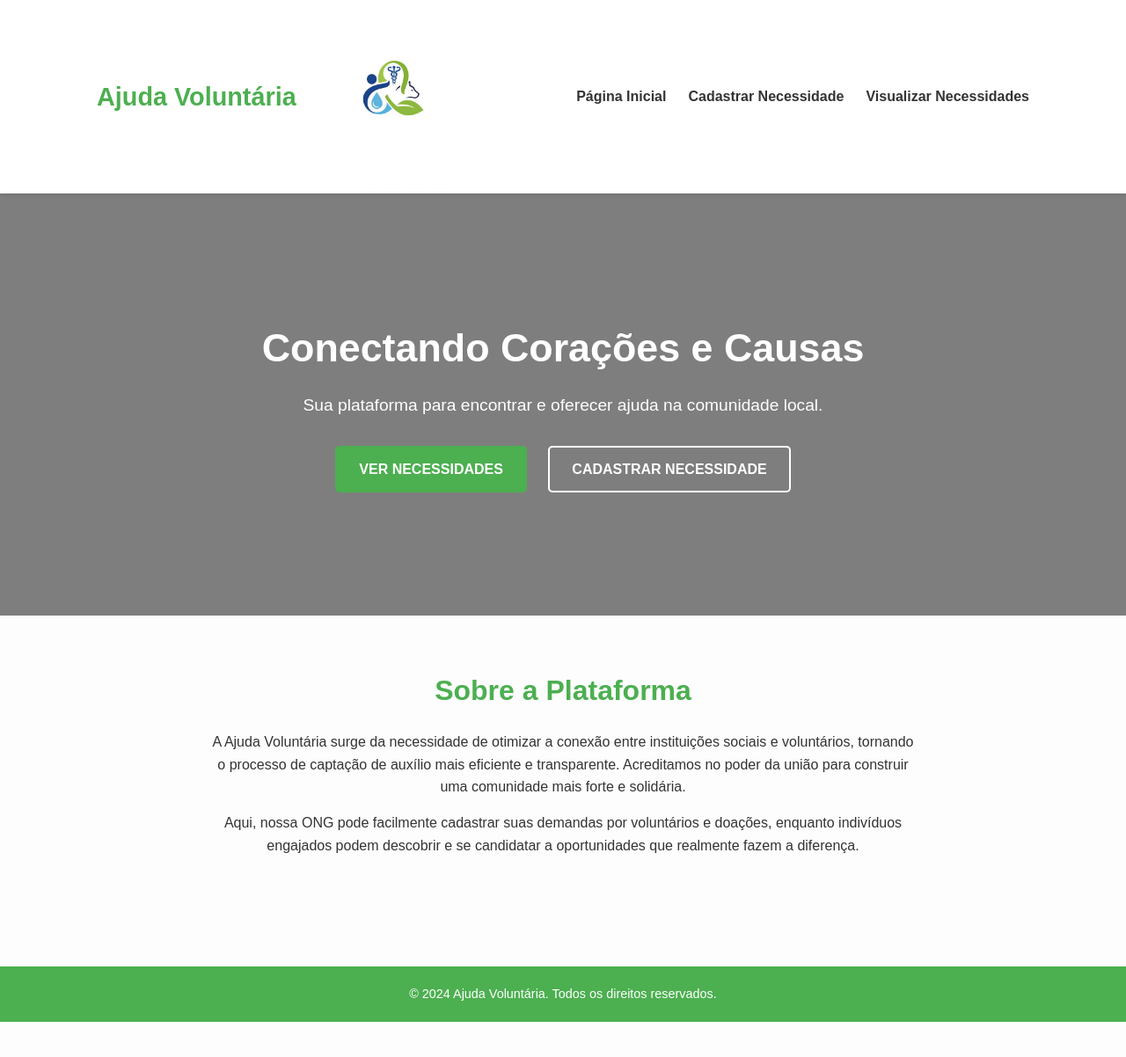
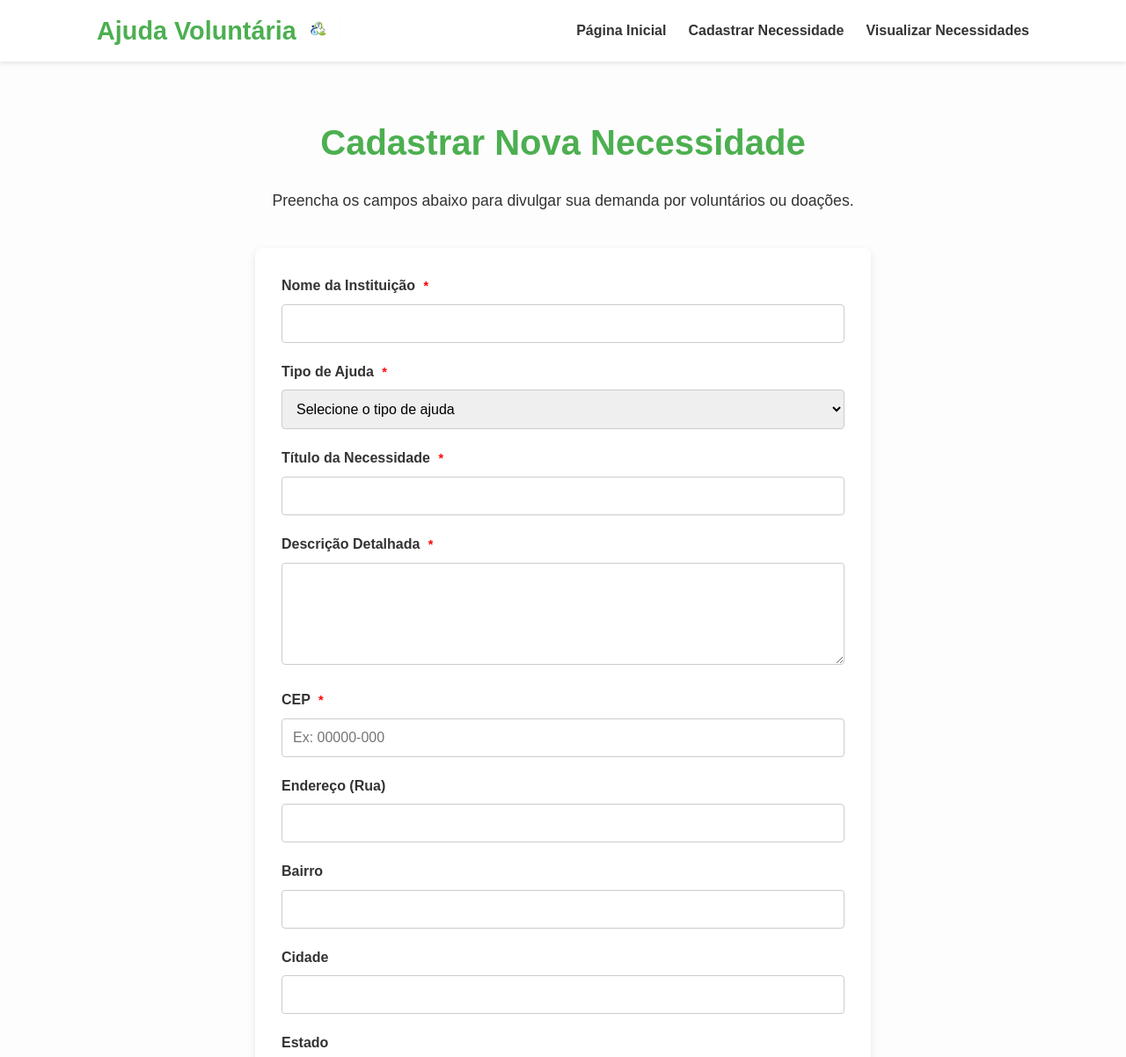
Before and after one commit to AlexandreGSSantos/Atividade-ONG-, a plain HTML site: page index.html in a window 1280 px wide. Shown: the top 1202 px of the page at 88% size. Before the commit the page ends 1162 px from the top, so only its background shows below. Drawn offline with Linux system fonts and the light colour scheme; files that its build step writes are made by us from their sources.

Commit message:
Estiliza o formulário da página de cadastro de necessidade e ajuste do html para as novas pastas e css atualizado.

```diff
--- a/css/main.css
+++ b/css/main.css
@@ -1,6 +1,4 @@
-/* ========================================= */
-/* CSS Reset Básico */
-/* ========================================= */
+/* --- CSS Reset Básico --- */
 * {
     margin: 0;
     padding: 0;
@@ -28,9 +26,7 @@ ul {
     list-style: none; /* Remover marcadores de lista */
 }
 
-/* ========================================= */
-/* Variáveis de Cores (CSS Custom Properties) */
-/* ========================================= */
+/* --- Variáveis de Cores (CSS Custom Properties) --- */
 :root {
     --cor-fundo-claro: #FDFDFD; /* Quase branco, para o fundo geral */
     --cor-texto-principal: #333333; /* Cinza escuro para texto */
@@ -42,28 +38,22 @@ ul {
 }
 
 
-/* ========================================= */
-/* Estilos Gerais de Layout */
-/* ========================================= */
+/* --- Estilos Gerais de Layout --- */
 .container {
     max-width: 1100px; /* Largura máxima do conteúdo */
     margin: 0 auto; /* Centraliza o container na tela */
     padding: 0 20px; /* Padding nas laterais para telas menores */
 }
 
-/* ========================================= */
-/* Header (com ajuste para a logo) */
-/* ========================================= */
+/* --- Header (com ajuste para a logo) --- */
 .header {
     background-color: var(--cor-fundo-form);
     color: var(--cor-texto-principal);
-    /* Remova o padding vertical aqui ou defina um valor menor se quiser */
     padding: 10px 0; /* Ajuste para um padding menor, se desejar */
     box-shadow: 0 2px 5px rgba(0, 0, 0, 0.1);
     position: sticky;
     top: 0;
     z-index: 1000;
-    /* Adicione uma altura mínima para controlar o tamanho base da barra */
     min-height: 60px; /* Exemplo: 60px. Ajuste conforme a altura desejada da barra */
 }
 
@@ -80,17 +70,14 @@ ul {
     font-weight: bold;
     display: flex;
     align-items: center;
-    /* Remova qualquer padding ou margin que possa empurrar o header */
     margin: 0;
     padding: 0;
 }
 
-
 .header .logo-img {
-    height: 200px; /* Defina o tamanho da sua logo aqui (ex: 40px, 50px, etc.) */
-    /* Use max-height para garantir que ela não ultrapasse a altura do header */
-    max-height: 10%; /* A logo não será maior que a altura do pai (o .header) */
-    margin-left: 10px;
+    height: 50px; /* Ajuste o tamanho da sua logo aqui (ex: 40px, 50px, etc.) */
+    max-height: 100%; /* A logo não será maior que a altura do pai (o .header)
+     margin-left: 10px;
     vertical-align: middle; /* Ajuda a alinhar a imagem com o texto */
 }
 
@@ -134,9 +121,7 @@ ul {
 }
 
 
-/* ========================================= */
-/* Main Content - Hero Section */
-/* ========================================= */
+/* --- Main Content - Hero Section --- */
 .hero-section {
     height: 60vh; /* Altura da seção de destaque */
     display: flex;
@@ -210,9 +195,7 @@ ul {
 }
 
 
-/* ========================================= */
-/* Main Content - About Section */
-/* ========================================= */
+/* --- Main Content - About Section --- */
 .about-section {
     padding: 60px 0;
     text-align: center;
@@ -232,9 +215,7 @@ ul {
 }
 
 
-/* ========================================= */
-/* Footer */
-/* ========================================= */
+/* --- Footer --- */
 .footer {
     background-color: var(--cor-primaria); /* Fundo do rodapé com a cor primária */
     color: var(--cor-texto-claro); /* Texto branco no rodapé */
@@ -246,3 +227,80 @@ ul {
 .footer p {
     font-size: 0.9em;
 }
+
+/* --- Formulário de Cadastro (cadastrar-necessidade.html) --- */
+.form-section {
+    padding: 60px 0;
+    background-color: var(--cor-fundo-claro);
+}
+
+.form-section h2 {
+    font-size: 2.5em;
+    color: var(--cor-primaria);
+    text-align: center;
+    margin-bottom: 20px;
+}
+
+.form-section p {
+    text-align: center;
+    margin-bottom: 40px;
+    font-size: 1.1em;
+    color: var(--cor-texto-principal);
+}
+
+#cadastroNecessidadeForm {
+    background-color: var(--cor-fundo-form);
+    padding: 30px;
+    border-radius: 8px;
+    box-shadow: 0 4px 10px rgba(0, 0, 0, 0.1);
+    max-width: 700px; /* Limita a largura do formulário */
+    margin: 0 auto; /* Centraliza o formulário */
+}
+
+.form-group {
+    margin-bottom: 20px;
+}
+
+.form-group label {
+    display: block; /* Cada label em uma nova linha */
+    font-weight: bold;
+    margin-bottom: 8px;
+    color: var(--cor-texto-principal);
+}
+
+.form-group input[type="text"],
+.form-group textarea,
+.form-group select {
+    width: 100%; /* Ocupa toda a largura disponível */
+    padding: 12px;
+    border: 1px solid var(--cor-borda);
+    border-radius: 4px;
+    font-size: 1em;
+    box-sizing: border-box; /* Inclui padding e borda na largura total */
+    transition: border-color 0.3s ease;
+}
+
+.form-group input[type="text"]:focus,
+.form-group textarea:focus,
+.form-group select:focus {
+    border-color: var(--cor-secundaria); /* Borda azul ao focar */
+    outline: none; /* Remove o outline padrão do navegador */
+}
+
+.form-group textarea {
+    resize: vertical; /* Permite redimensionar apenas verticalmente */
+}
+
+.form-group .required {
+    color: #FF0000; /* Vermelho para o asterisco de campo obrigatório */
+    font-size: 0.9em;
+    margin-left: 5px;
+}
+
+#cadastroNecessidadeForm .btn-primary {
+    display: block; /* Botão ocupa a largura total */
+    width: 100%;
+    padding: 15px;
+    font-size: 1.1em;
+    margin-top: 30px;
+}
--- a/index.html
+++ b/index.html
@@ -3,8 +3,10 @@
 <head>
     <meta charset="UTF-8">
     <meta name="viewport" content="width=device-width, initial-scale=1.0">
-    <title>Ajuda Voluntária</title> <link rel="stylesheet" href="main.css">
-    <script src="main.js" defer></script>
+    <title>Cadastrar Necessidade - Ajuda Voluntária</title>
+    <link rel="stylesheet" href="css/main.css">
+    <script src="js/main.js" defer></script>
+    <script src="js/cadastro.js" defer></script>
 </head>
 <body>
     <header class="header">
@@ -29,26 +31,57 @@
     </header>
 
     <main class="main-content">
-        <section class="hero-section">
-            <div class="hero-overlay">
-                <div class="container">
-                    <h2>Conectando Corações e Causas</h2>
-                    <p>Sua plataforma para encontrar e oferecer ajuda na comunidade local.</p> <a href="visualizar-necessidades.html" class="btn btn-primary">Ver Necessidades</a>
-                    <a href="cadastrar-necessidade.html" class="btn btn-secondary">Cadastrar Necessidade</a>
+        <section class="form-section container">
+            <h2>Cadastrar Nova Necessidade</h2>
+            <p>Preencha os campos abaixo para divulgar sua demanda por voluntários ou doações.</p>
+
+            <form id="cadastroNecessidadeForm">
+                <div class="form-group">
+                    <label for="nomeInstituicao">Nome da Instituição <span class="required">*</span></label>
+                    <input type="text" id="nomeInstituicao" name="nomeInstituicao" required>
                 </div>
+
+                <div class="form-group">
+                    <label for="tipoAjuda">Tipo de Ajuda <span class="required">*</span></label>
+                    <select id="tipoAjuda" name="tipoAjuda" required>
+                        <option value="">Selecione o tipo de ajuda</option>
+                        <option value="Animais">Ajuda a Animais</option>
+                        <option value="Meio Ambiente">Meio Ambiente (ex: Lixo)</option>
+                        <option value="Saude">Saúde (ex: Dengue/Gripe)</option>
+                        <option value="Educacao">Educação</option>
+                        <option value="Alimentos">Doação de Alimentos</option>
+                        <option value="Roupas">Doação de Roupas</option>
+                        <option value="Outros">Outros</option>
+                    </select>
                 </div>
-        </section>
 
-        <section class="about-section container">
-            <h3>Sobre a Plataforma</h3>
-            <p>A Ajuda Voluntária surge da necessidade de otimizar a conexão entre instituições sociais e voluntários, tornando o processo de captação de auxílio mais eficiente e transparente. Acreditamos no poder da união para construir uma comunidade mais forte e solidária.</p> <p>Aqui, nossa ONG pode facilmente cadastrar suas demandas por voluntários e doações, enquanto indivíduos engajados podem descobrir e se candidatar a oportunidades que realmente fazem a diferença.</p>
-        </section>
+                <div class="form-group">
+                    <label for="tituloNecessidade">Título da Necessidade <span class="required">*</span></label>
+                    <input type="text" id="tituloNecessidade" name="tituloNecessidade" required maxlength="100">
+                </div>
 
-        </main>
+                <div class="form-group">
+                    <label for="descricaoDetalhada">Descrição Detalhada <span class="required">*</span></label>
+                    <textarea id="descricaoDetalhada" name="descricaoDetalhada" rows="6" required></textarea>
+                </div>
 
-    <footer class="footer">
-        <div class="container">
-            <p>&copy; 2024 Ajuda Voluntária. Todos os direitos reservados.</p> </div>
-    </footer>
-</body>
-</html>
+                <div class="form-group">
+                    <label for="cep">CEP <span class="required">*</span></label>
+                    <input type="text" id="cep" name="cep" maxlength="9" placeholder="Ex: 00000-000" required>
+                </div>
+
+                <div class="form-group">
+                    <label for="enderecoRua">Endereço (Rua)</label>
+                    <input type="text" id="enderecoRua" name="enderecoRua" readonly>
+                </div>
+                <div class="form-group">
+                    <label for="enderecoBairro">Bairro</label>
+                    <input type="text" id="enderecoBairro" name="enderecoBairro" readonly>
+                </div>
+                <div class="form-group">
+                    <label for="enderecoCidade">Cidade</label>
+                    <input type="text" id="enderecoCidade" name="enderecoCidade" readonly>
+                </div>
+                <div class="form-group">
+                    <label for="enderecoEstado">Estado</label>
+                    <input type="text" id="enderecoEstado" name
```
Lines whose indentation alone changed are shown as unchanged.
